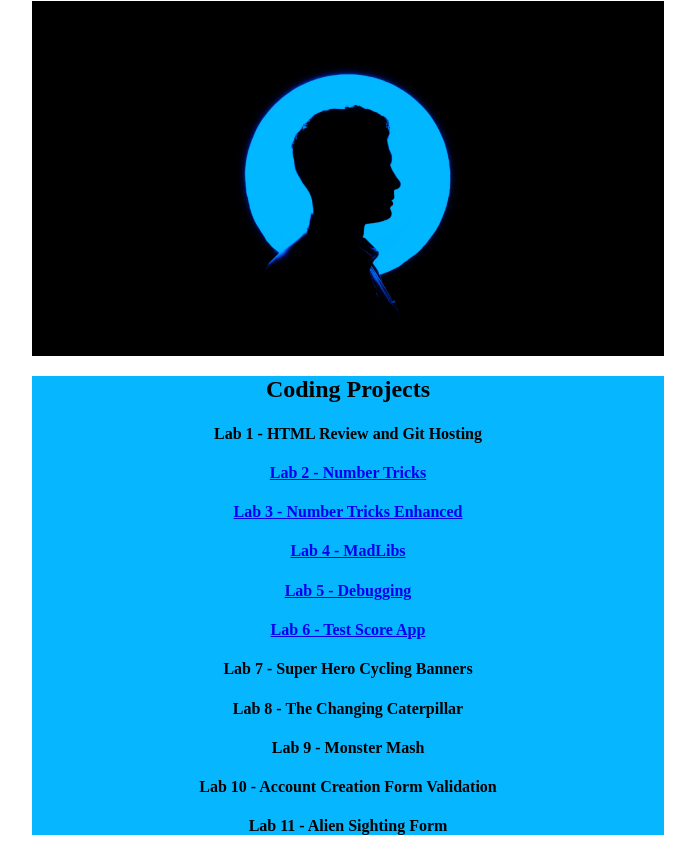
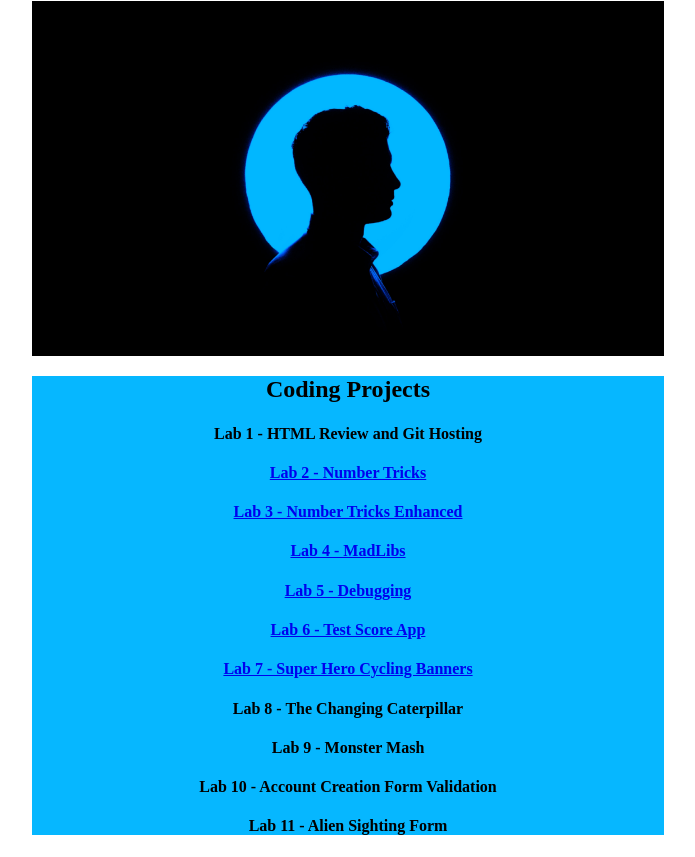
Before and after one commit to Goobacks67/Portfolio, a plain HTML site: page index.html in a window 1280 px wide. Shown: the part 79-936 px from the top of the page, without its empty margins (292-987 px from the left). Drawn offline with Linux system fonts and the light colour scheme.

Commit message:
Update index.html

```diff
--- a/index.html
+++ b/index.html
@@ -26,7 +26,7 @@
             <h4><a href="JS Chapter 4/madlibs-starter.html">Lab 4 - MadLibs</a></h4>
             <h4><a href="JS Chapter 5/index.html">Lab 5 - Debugging</a></h4>
             <h4><a href="JS Chapter 6/index.html">Lab 6 - Test Score App</a></h4>
-                <h4>Lab 7 - Super Hero Cycling Banners</h4>
+            <h4><a href="JS Chapter 7/index.html">Lab 7 - Super Hero Cycling Banners</a></h4>
                 <h4>Lab 8 - The Changing Caterpillar</h4>
                 <h4>Lab 9 - Monster Mash</h4>
                 <h4>Lab 10 - Account Creation Form Validation</h4>
```
